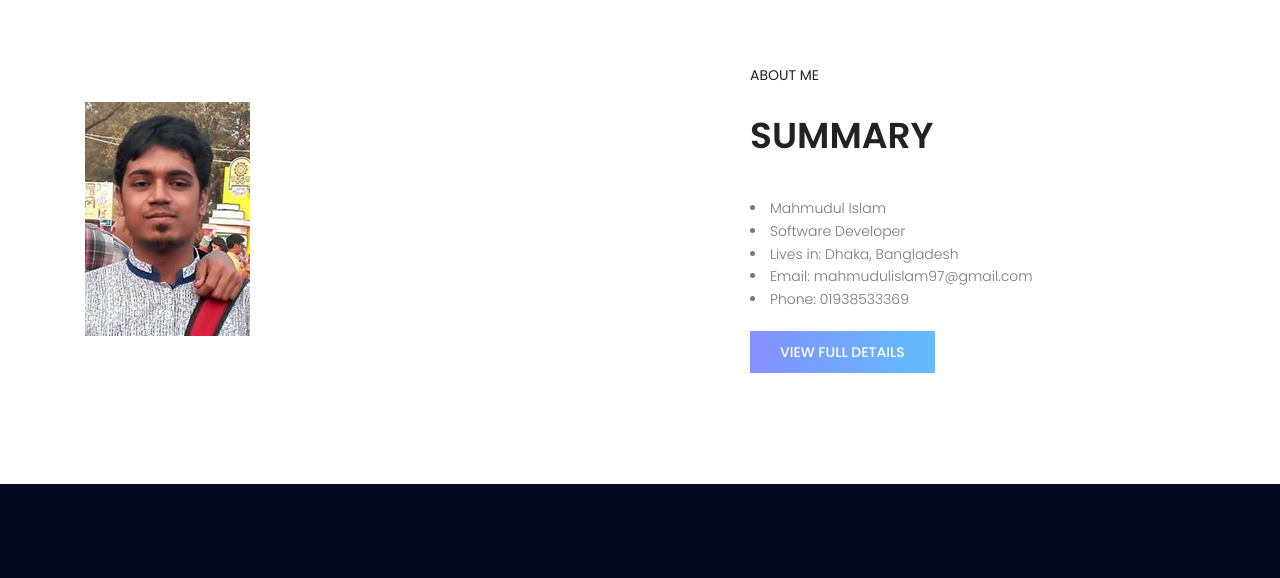
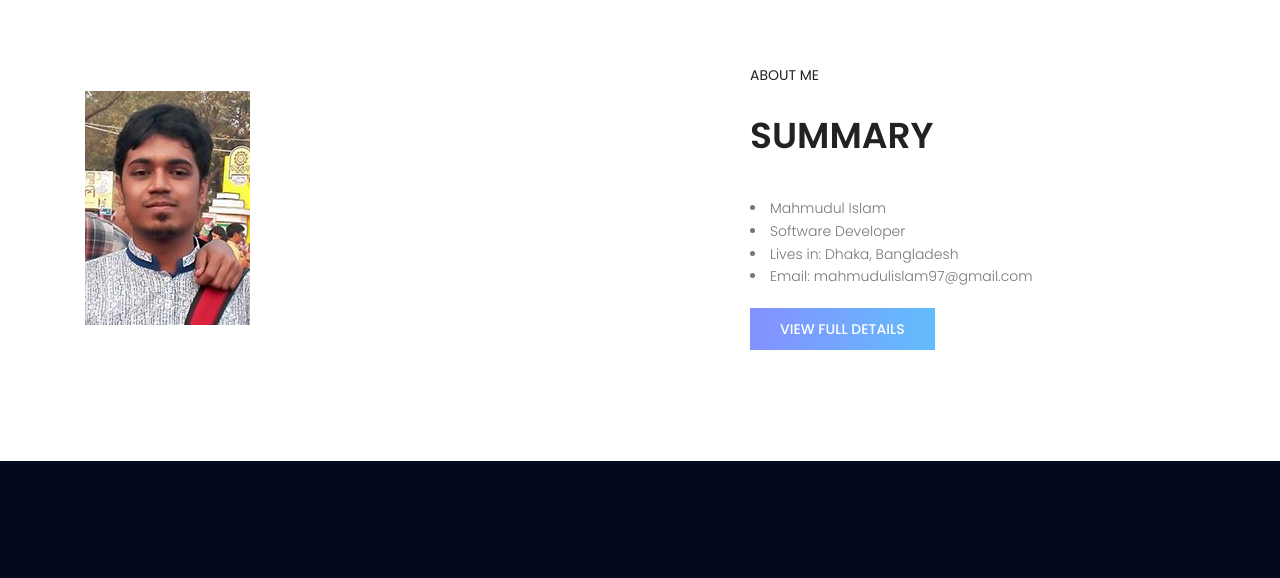
Before and after one commit to mahmud97/mahmud97.github.io, a plain HTML site: page index.html in a window 1280 px wide. Shown: the part 803-1381 px from the top of the page. Drawn offline with nearby package versions, Linux system fonts and the light colour scheme; some packages are replaced by stand-ins of ours.

Commit message:
Update index.html

```diff
--- a/index.html
+++ b/index.html
@@ -91,7 +91,7 @@
 							<li>Lives in: Dhaka, Bangladesh</li>
 
 							<li>Email: mahmudulislam97@gmail.com</li>
-							<li>Phone: 01938533369</li>
+							<!--<li>Phone: 01938533369</li> -->
 							<a href="about.html" style= "margin-top: 20px; "class="primary-btn text-uppercase">View Full Details</a>
 						</div>
 					</div>
```
